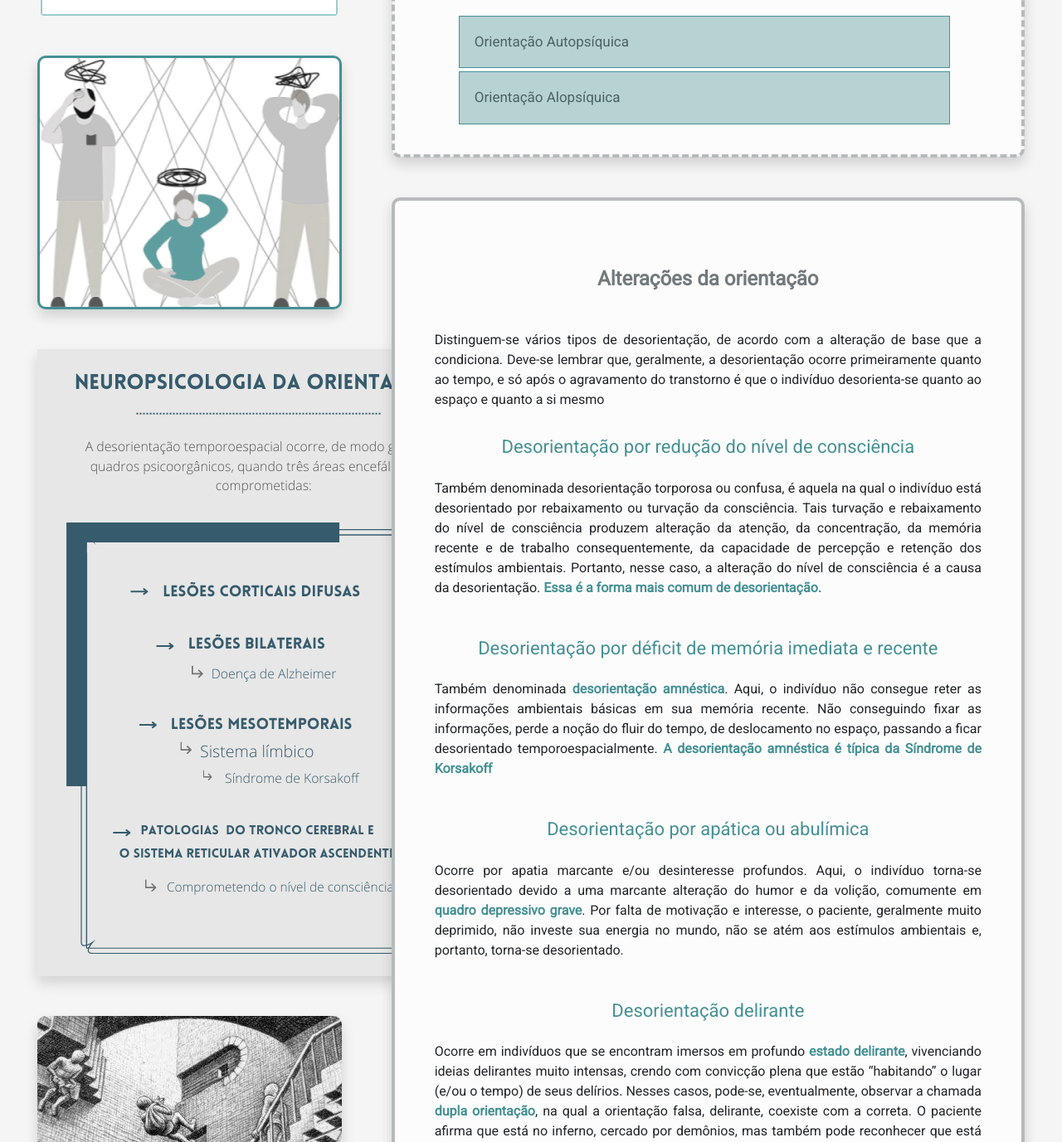
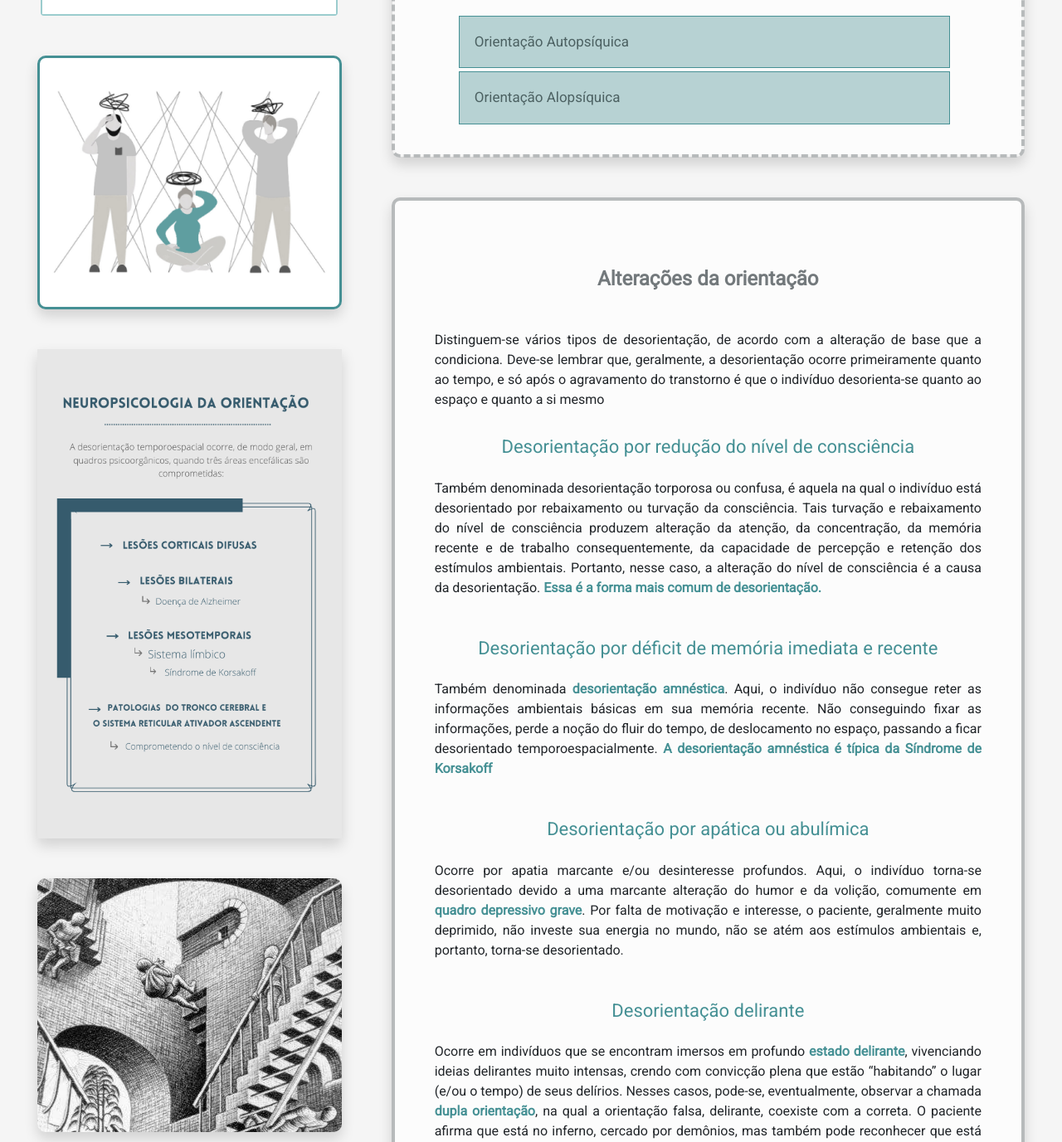
Before and after one commit to gabibarbosa7/blog, a plain HTML site: page index.html in a window 1280 px wide. Shown: the part 1119-2496 px from the top of the page at 83% size. Drawn offline with nearby package versions, Linux system fonts and the light colour scheme.

Commit message:
ajustes finais

```diff
--- a/assets/css/style.css
+++ b/assets/css/style.css
@@ -65,7 +65,8 @@ body2 {
   width: auto;
   background-repeat: no-repeat;
   background-position: center;
-  background-color: #5f9ea0;
+  background-size: contain;
+  background-color: white !important;
   background-image: url("../img/pessoas.png");
 }
 
@@ -78,10 +79,12 @@ body2 {
 }
 
 .cartaz {
-  height: 756px;
-  width: 540px;
+  height: 590px;
+  width: auto;
   background-repeat: no-repeat;
   background-size: contain;
+  background-position: center;
+  background-color: #E7E7E7;
   background-image: url("../img/cartaz2.png");
 }
 
```
